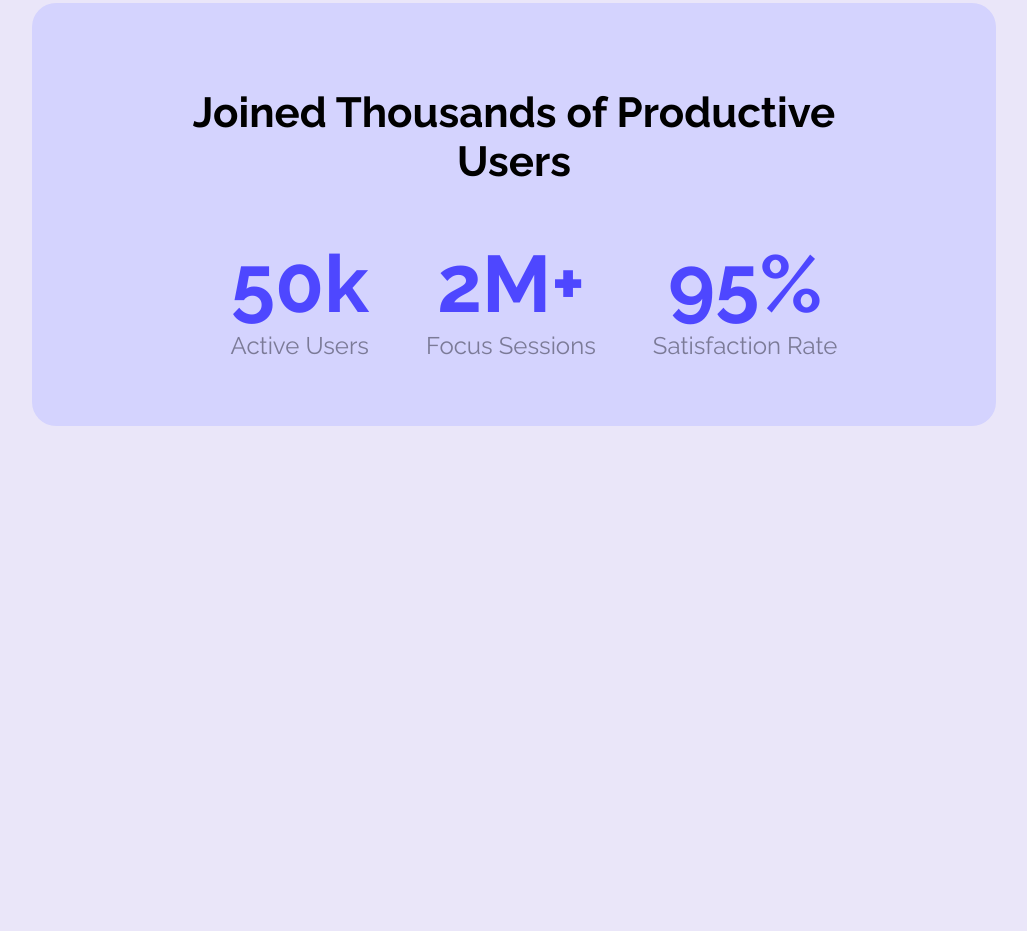
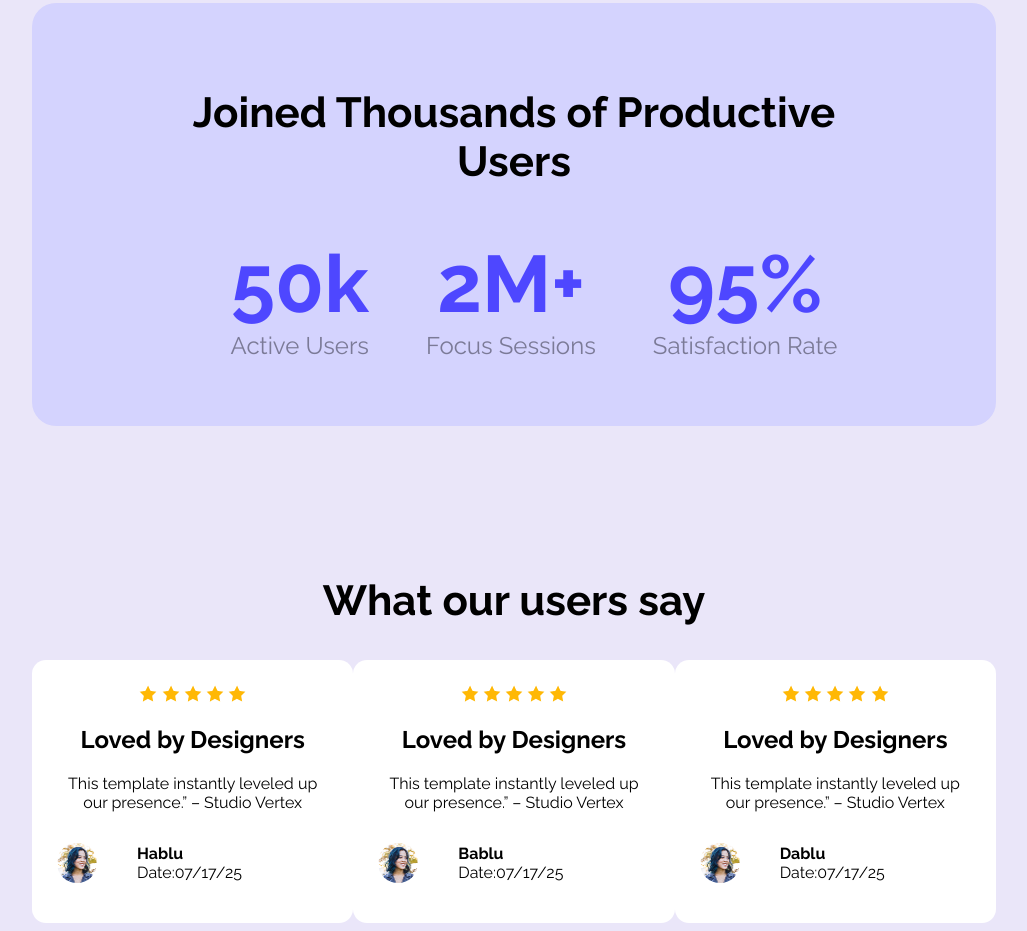
Before and after one commit to hasib2801/assignment-01, a plain HTML site: page index.html in a window 1280 px wide. Shown: the part 1290-2221 px from the top of the page, without its empty margins (126-1153 px from the left). Before the commit the page ends 1724 px from the top, so only its background shows below. Drawn offline with Linux system fonts and the light colour scheme.

Commit message:
added review

```diff
--- a/index.html
+++ b/index.html
@@ -53,7 +53,58 @@
             </div>
 
         </div>
-        <div class="review">
+        <div id="review">
+            <h2 class="secondary-heading">What our users say</h2>
+            <div class="review">
+                <div class="customer-review">
+                <img src="Assets/icon-star.png" alt="">
+                <img src="Assets/icon-star.png" alt="">
+                <img src="Assets/icon-star.png" alt="">
+                <img src="Assets/icon-star.png" alt="">
+                <img src="Assets/icon-star.png" alt="">
+                <h2>Loved by Designers</h2>
+                <p>This template instantly leveled up our presence.” – Studio Vertex</p>
+                <div>
+                    <img src="Assets/avatar.png" alt="">
+                    <ul>
+                        <li><strong>Hablu</strong></li>
+                        <li>Date:07/17/25</li>
+                    </ul>
+                </div>
+            </div>
+            <div class="customer-review">
+                <img src="Assets/icon-star.png" alt="">
+                <img src="Assets/icon-star.png" alt="">
+                <img src="Assets/icon-star.png" alt="">
+                <img src="Assets/icon-star.png" alt="">
+                <img src="Assets/icon-star.png" alt="">
+                <h2>Loved by Designers</h2>
+                <p>This template instantly leveled up our presence.” – Studio Vertex</p>
+                <div>
+                    <img src="Assets/avatar.png" alt="">
+                    <ul>
+                        <li><strong>Bablu</strong></li>
+                        <li>Date:07/17/25</li>
+                    </ul>
+                </div>
+            </div>
+            <div class="customer-review">
+                <img src="Assets/icon-star.png" alt="">
+                <img src="Assets/icon-star.png" alt="">
+                <img src="Assets/icon-star.png" alt="">
+                <img src="Assets/icon-star.png" alt="">
+                <img src="Assets/icon-star.png" alt="">
+                <h2>Loved by Designers</h2>
+                <p>This template instantly leveled up our presence.” – Studio Vertex</p>
+                <div>
+                    <img src="Assets/avatar.png" alt="">
+                    <ul>
+                        <li><strong>Dablu</strong></li>
+                        <li>Date:07/17/25</li>
+                    </ul>
+                </div>
+            </div>
+            </div>
 
         </div>
         <div class="more">
--- a/styles/styles.css
+++ b/styles/styles.css
@@ -106,3 +106,32 @@ main{
     font-size: 80px;
     font-weight: bolder;
 }
+
+/* review section */
+
+#review{
+    text-align: center;
+    margin-top: 150px;
+}
+.review{
+    display: flex;
+    justify-content: space-around;
+}
+.customer-review{
+    background-color: white;
+    padding: 25px;
+    border-radius: 14px;
+    max-width: 366px;
+}
+.customer-review div{
+    display: flex;
+    align-items: center;
+    text-align: left;
+
+}
+
+.customer-review div img{
+    width: 40px;
+    height: 40px;
+    border-radius: 9999px;
+}
```
